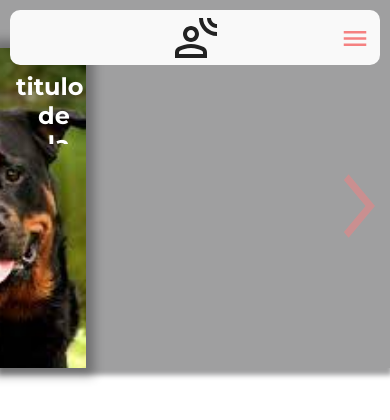
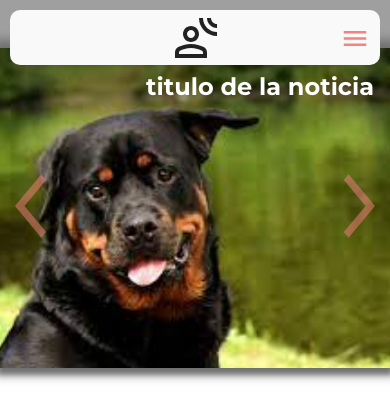
Before and after one commit to StanzDaniel/index-news, a React (Vite) app: page / in a window 390 px wide. Shown: the top 420 px of the page. Built offline with nearby package versions, Linux system fonts and the light colour scheme.

Commit message:
Fixed: bug with media querie in ImageSlider.

```diff
--- a/src/pages/NewsPage/components/Slider/ImageSlider/ImageSlider.tsx
+++ b/src/pages/NewsPage/components/Slider/ImageSlider/ImageSlider.tsx
@@ -5,7 +5,7 @@ import { SliderContext } from "../Slider";
 const ImageSliderContainer = styled.div`
   position: relative;
   display: grid;
-  grid-template-columns: 22% 1fr 22%;
+  grid-template-columns: 100%;
   grid-template-rows: 100%;
   opacity: 0.05;
   transition: opacity 1s ease;
@@ -17,11 +17,18 @@ const ImageSliderContainer = styled.div`
     position: relative;
     height: 100%;
     width: 100%;
-    z-index: 1
   }
 
   &.loaded {
     opacity: 1;
+  }
+
+  @media (min-width: 768px) {
+    grid-template-columns: 22% 1fr 22%;
+
+    & .main-image {
+      z-index: 1;
+    }
   }
 `;
 
```
